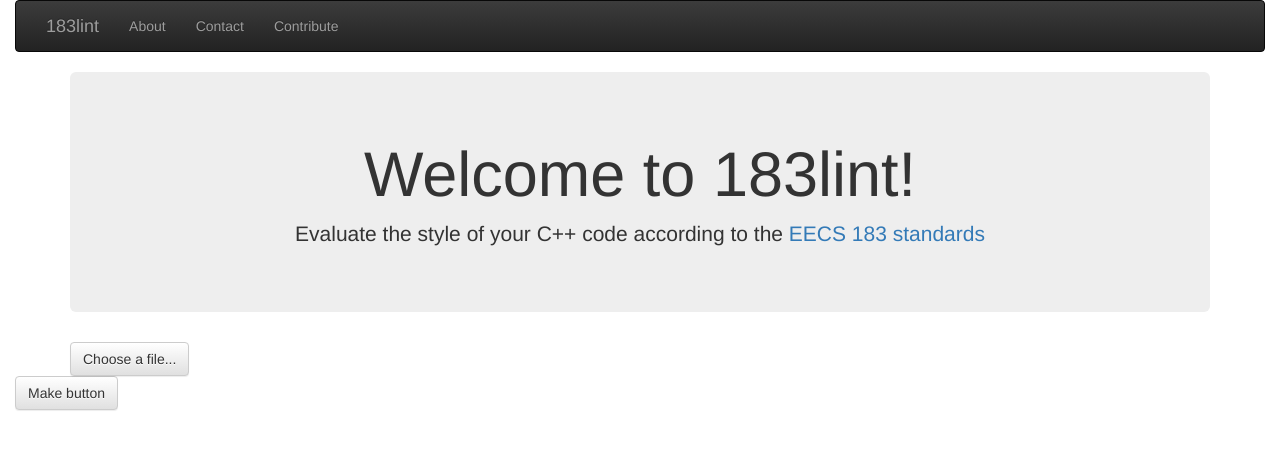
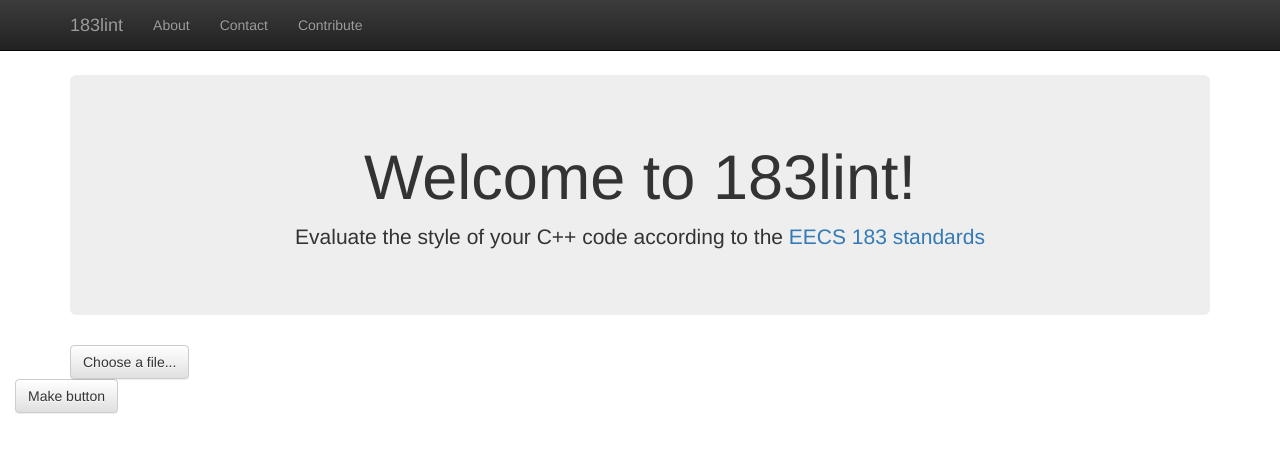
Before and after one commit to willwolfram18/183lint, a Flask app: page / in a window 1280 px wide. Shown: the top 453 px of the page. Run offline with Flask 2, Linux system fonts and the light colour scheme; some libraries are stand-ins or nearby versions.

Commit message:
Minor style changes to more closely resemble the OH app

```diff
--- a/static/styles.css
+++ b/static/styles.css
@@ -1,5 +1,5 @@
-.navbar.navbar-inverse {
-    width: 100%;
+#content {
+    margin-top: 75px;
 }
 
 #input-files {
--- a/templates/base.html
+++ b/templates/base.html
@@ -18,7 +18,8 @@
 
 </head>
 <body class="container-fluid">
-    <nav class="navbar navbar-inverse">
+    <nav class="navbar navbar-inverse navbar-fixed-top">
+        <div class="container">
             <div class="collapse navbar-collapse">
                 <a class="navbar-brand" href="/">183lint</a>
                 <ul class="nav navbar-nav">
@@ -27,9 +28,10 @@
                     <li><a href="https://github.com/thewolfa2/183lint" target="_blank">Contribute</a></li>
                 </ul>
             </div>
+        </div>
     </nav>
 
-    <div>
+    <div id="content">
         <!-- The main content of the page -->
         {% block content %}
         {% endblock %}
```
Lines whose indentation alone changed are shown as unchanged.
